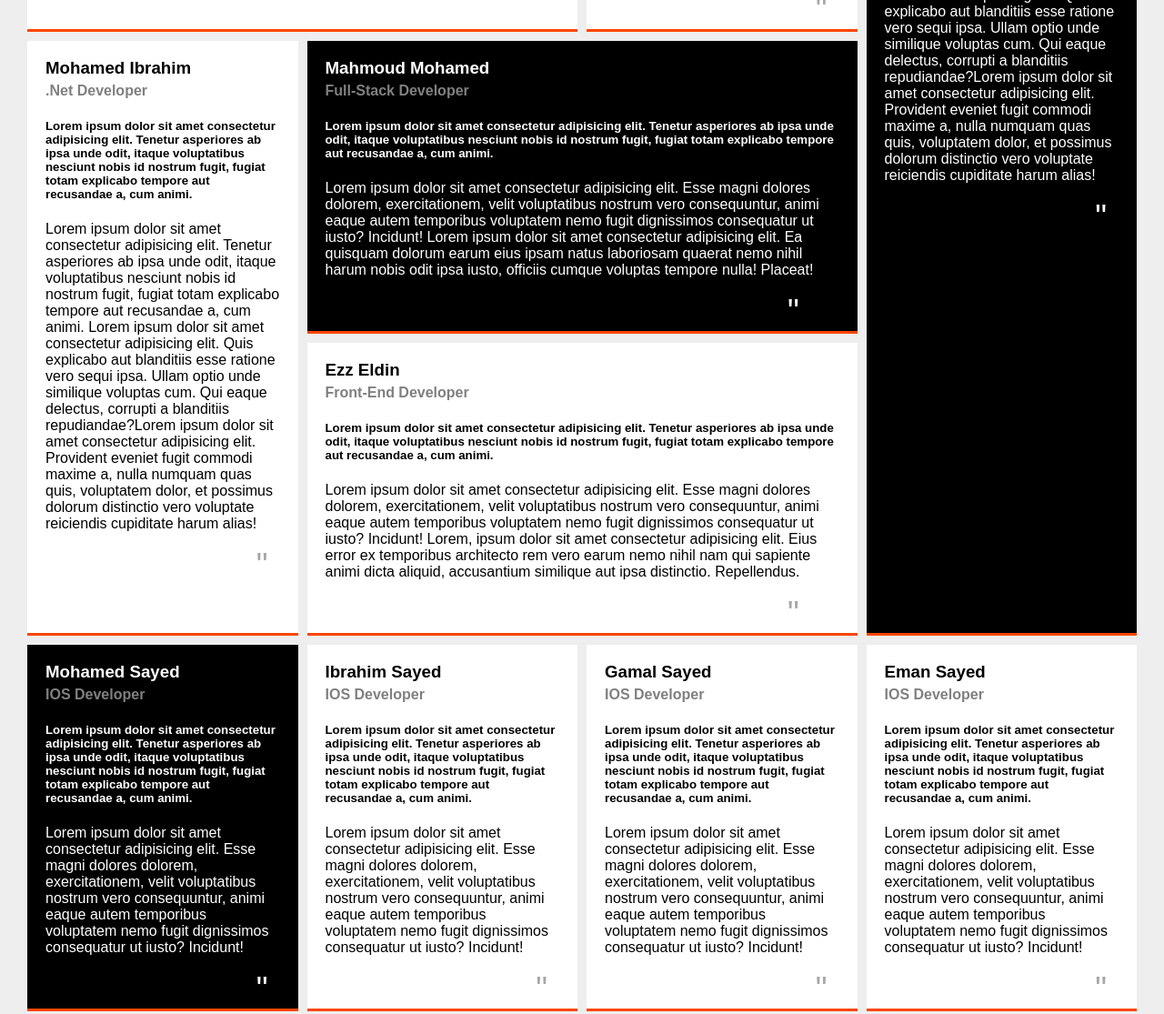
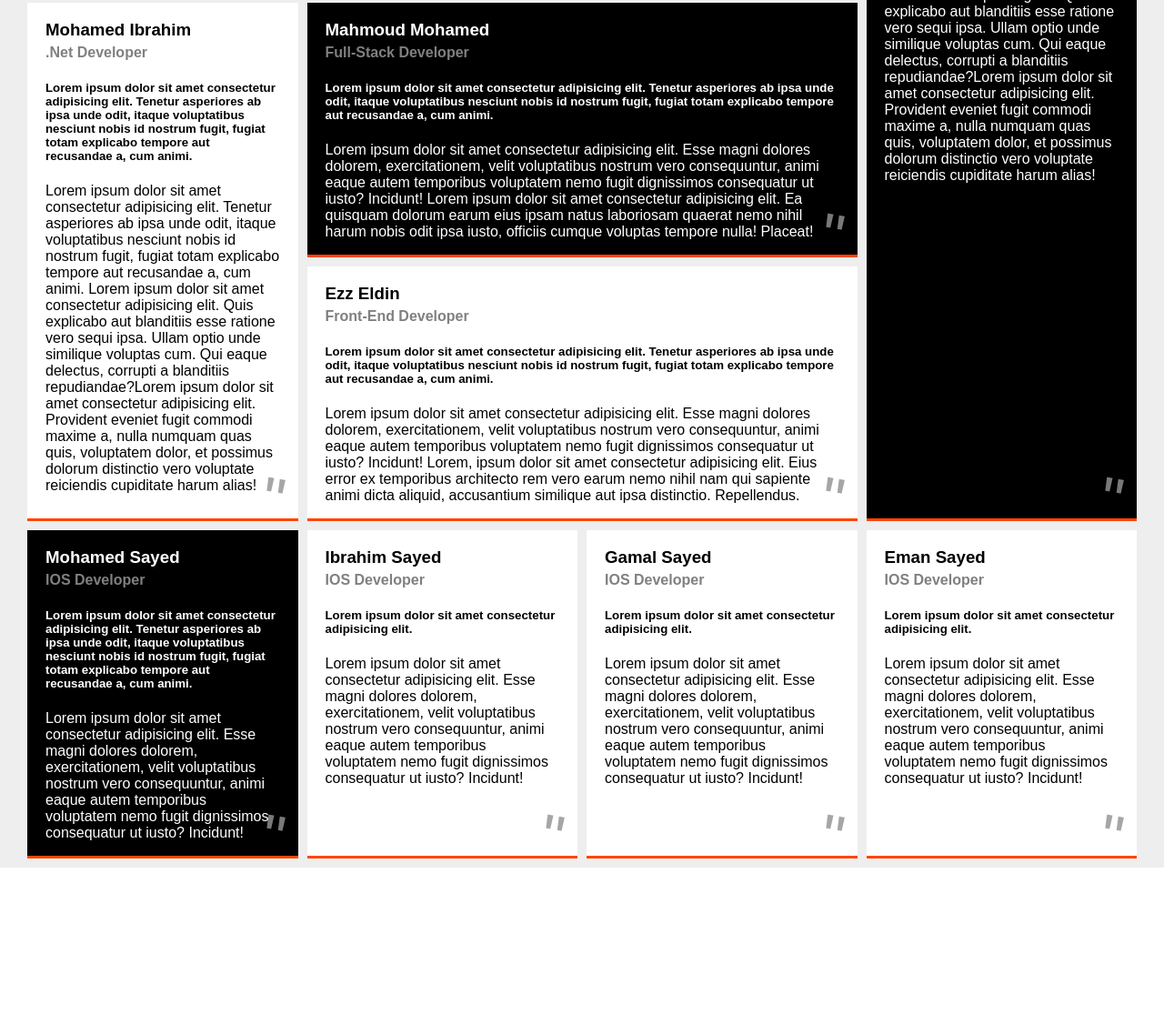
Before and after one commit to 21-101152/first-layout, a plain HTML site: page index.html in a window 1280 px wide. Shown: the part 378-1493 px from the top of the page at 91% size. After the commit the page ends 1341 px from the top, so only its background shows below. Drawn offline with Linux system fonts and the light colour scheme.

Commit message:
Some updates

```diff
--- a/index.html
+++ b/index.html
@@ -22,6 +22,7 @@
                     dignissimos consequatur ut iusto? Incidunt! Lorem ipsum dolor sit amet consectetur adipisicing elit.
                     Beatae porro nostrum error voluptatibus excepturi! Corrupti iure aut laboriosam eos aliquam magnam,
                     aperiam cumque odio itaque, dolor excepturi est ex quis?</p>
+                <!-- <div></div> -->
             </div>
             <div class="person person-2">
                 <h3>Ahmed Sayed</h3>
@@ -34,6 +35,7 @@
                 <p>Lorem ipsum dolor sit amet consectetur adipisicing elit. Esse magni dolores dolorem, exercitationem,
                     velit voluptatibus nostrum vero consequuntur, animi eaque autem temporibus voluptatem nemo fugit
                     dignissimos consequatur ut iusto? Incidunt!</p>
+                <!-- <div></div> -->
             </div>
             <div class="person person-3">
                 <h3>Shady Nabil</h3>
@@ -51,6 +53,7 @@
                     delectus, corrupti a blanditiis repudiandae?Lorem ipsum dolor sit amet consectetur adipisicing
                     elit. Provident eveniet fugit commodi maxime a, nulla numquam quas quis, voluptatem dolor, et
                     possimus dolorum distinctio vero voluptate reiciendis cupiditate harum alias!</p>
+                <!-- <div></div> -->
             </div>
             <div class="person person-4">
                 <h3>Mohamed Ibrahim</h3>
@@ -67,6 +70,7 @@
                     delectus, corrupti a blanditiis repudiandae?Lorem ipsum dolor sit amet consectetur adipisicing
                     elit. Provident eveniet fugit commodi maxime a, nulla numquam quas quis, voluptatem dolor, et
                     possimus dolorum distinctio vero voluptate reiciendis cupiditate harum alias!</p>
+                <!-- <div></div> -->
             </div>
             <div class="person person-5">
                 <h3>Mahmoud Mohamed</h3>
@@ -81,6 +85,7 @@
                     dignissimos consequatur ut iusto? Incidunt! Lorem ipsum dolor sit amet consectetur adipisicing elit.
                     Ea quisquam dolorum earum eius ipsam natus laboriosam quaerat nemo nihil harum nobis odit ipsa
                     iusto, officiis cumque voluptas tempore nulla! Placeat!</p>
+                <!-- <div></div> -->
             </div>
             <div class="person person-6">
                 <h3>Ezz Eldin</h3>
@@ -95,6 +100,7 @@
                     dignissimos consequatur ut iusto? Incidunt! Lorem, ipsum dolor sit amet consectetur adipisicing
                     elit. Eius error ex temporibus architecto rem vero earum nemo nihil nam qui sapiente animi dicta
                     aliquid, accusantium similique aut ipsa distinctio. Repellendus.</p>
+                <!-- <div></div> -->
             </div>
             <div class="person person-7">
                 <h3>Mohamed Sayed</h3>
@@ -103,18 +109,19 @@
                     <p>Lorem ipsum dolor sit amet consectetur adipisicing elit. Tenetur asperiores ab ipsa unde odit,
                         itaque voluptatibus nesciunt nobis id nostrum fugit, fugiat totam explicabo tempore aut
                         recusandae a, cum animi.</p>
+
                 </h5>
                 <p>Lorem ipsum dolor sit amet consectetur adipisicing elit. Esse magni dolores dolorem, exercitationem,
                     velit voluptatibus nostrum vero consequuntur, animi eaque autem temporibus voluptatem nemo fugit
                     dignissimos consequatur ut iusto? Incidunt!</p>
+                    <!-- <div></div> -->
             </div>
             <div class="person person-8">
                 <h3>Ibrahim Sayed</h3>
                 <h4>IOS Developer</h4>
                 <h5>
-                    <p>Lorem ipsum dolor sit amet consectetur adipisicing elit. Tenetur asperiores ab ipsa unde odit,
-                        itaque voluptatibus nesciunt nobis id nostrum fugit, fugiat totam explicabo tempore aut
-                        recusandae a, cum animi.</p>
+                    <p>Lorem ipsum dolor sit amet consectetur adipisicing elit.</p>
+
                 </h5>
                 <p>Lorem ipsum dolor sit amet consectetur adipisicing elit. Esse magni dolores dolorem, exercitationem,
                     velit voluptatibus nostrum vero consequuntur, animi eaque autem temporibus voluptatem nemo fugit
@@ -124,25 +131,23 @@
                 <h3>Gamal Sayed</h3>
                 <h4>IOS Developer</h4>
                 <h5>
-                    <p>Lorem ipsum dolor sit amet consectetur adipisicing elit. Tenetur asperiores ab ipsa unde odit,
-                        itaque voluptatibus nesciunt nobis id nostrum fugit, fugiat totam explicabo tempore aut
-                        recusandae a, cum animi.</p>
+                    <p>Lorem ipsum dolor sit amet consectetur adipisicing elit.</p>
                 </h5>
                 <p>Lorem ipsum dolor sit amet consectetur adipisicing elit. Esse magni dolores dolorem, exercitationem,
                     velit voluptatibus nostrum vero consequuntur, animi eaque autem temporibus voluptatem nemo fugit
                     dignissimos consequatur ut iusto? Incidunt!</p>
+                <!-- <div></div> -->
             </div>
             <div class="person person-10">
                 <h3>Eman Sayed</h3>
                 <h4>IOS Developer</h4>
                 <h5>
-                    <p>Lorem ipsum dolor sit amet consectetur adipisicing elit. Tenetur asperiores ab ipsa unde odit,
-                        itaque voluptatibus nesciunt nobis id nostrum fugit, fugiat totam explicabo tempore aut
-                        recusandae a, cum animi.</p>
+                    <p>Lorem ipsum dolor sit amet consectetur adipisicing elit.</p>
                 </h5>
                 <p>Lorem ipsum dolor sit amet consectetur adipisicing elit. Esse magni dolores dolorem, exercitationem,
                     velit voluptatibus nostrum vero consequuntur, animi eaque autem temporibus voluptatem nemo fugit
                     dignissimos consequatur ut iusto? Incidunt!</p>
+                <!-- <div></div> -->
             </div>
         </div>
     </body>
--- a/main.css
+++ b/main.css
@@ -38,66 +38,79 @@ body {
 }
 
 .person:nth-child(1){
+    position: relative;
     grid-area: os;
 }
 
 .person:nth-child(2){
+    position: relative;
     grid-area: as;
 }
 
 .person:nth-child(3){
+    position: relative;
     grid-area: sn;
     color: white;
     background-color: black;
 }
 
 .person:nth-child(4){
+    position: relative;
     grid-area: mi;
 }
 
 .person:nth-child(5){
+    position: relative;
     grid-area: mm;
     color: white;
     background-color: black;
 }
 
 .person:nth-child(6){
+    position: relative;
     grid-area: ee;
 }
 
 .person:nth-child(7){
+    position: relative;
     grid-area: ms;
     color: white;
     background-color: black;
 }
 
 .person:nth-child(8){
+    position: relative;
     grid-area: is;
 }
 
 .person:nth-child(9){
+    position: relative;
     grid-area: gs;
 }
 
 .person:nth-child(10){
+    position: relative;
     grid-area: es;
 }
 
+/* .person */
+
 .person::after {
     content: '"';
-    position: relative;
+    position: absolute;
     color: #00000059;
-    left: 90%;
-    font-size: 36px;
-    transform: rotate(20deg);
-    -webkit-transform: rotate(20deg);
-    -moz-transform: rotate(20deg);
-    -ms-transform: rotate(20deg);
-    -o-transform: rotate(20deg);
+    right: 15px;
+    bottom: -20px;
+    font-size: 70px;
+    transform: rotate(10deg);
+    -webkit-transform: rotate(10deg);
+    -moz-transform: rotate(10deg);
+    -ms-transform: rotate(10deg);
+    -o-transform: rotate(10deg);
 }
 
-.person:nth-child(3):after,
-.person:nth-child(5):after,
-.person:nth-child(7):after{
-    color: white;
+.person:nth-child(3)::after,
+.person:nth-child(5)::after,
+.person:nth-child(7)::after{
+    color: rgba(255, 255, 255, 0.473);
 }
```
